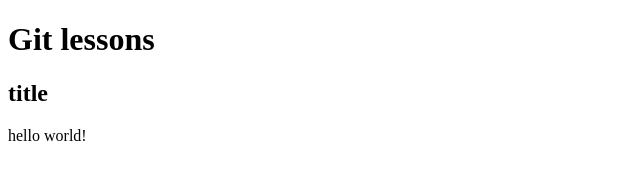
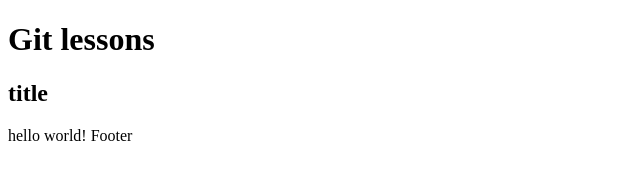
Before and after one commit to sevenlays/another-projcet, a plain HTML site: page index.html in a window 1280 px wide. Shown: the full height of the page, 0-640 px from the left. Drawn offline with Linux system fonts and the light colour scheme.

Commit message:
add footer word

```diff
--- a/index.html
+++ b/index.html
@@ -11,6 +11,6 @@
     <h2>title</h2>
   </header>
   <main><main></main></main>
-  <footer>hello world!</footer>
+  <footer>hello world! Footer</footer>
 </body>
 </html>
```
